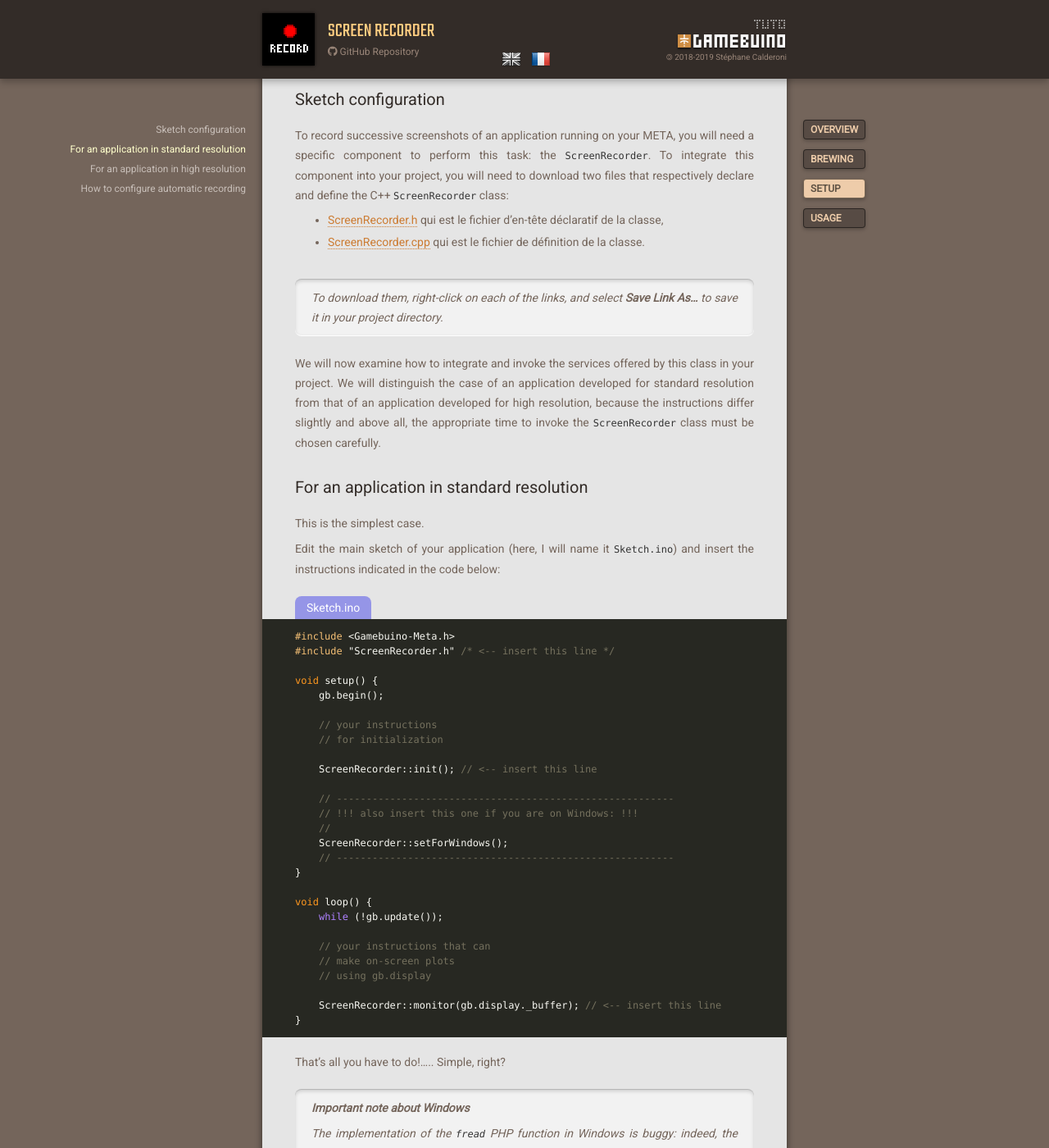
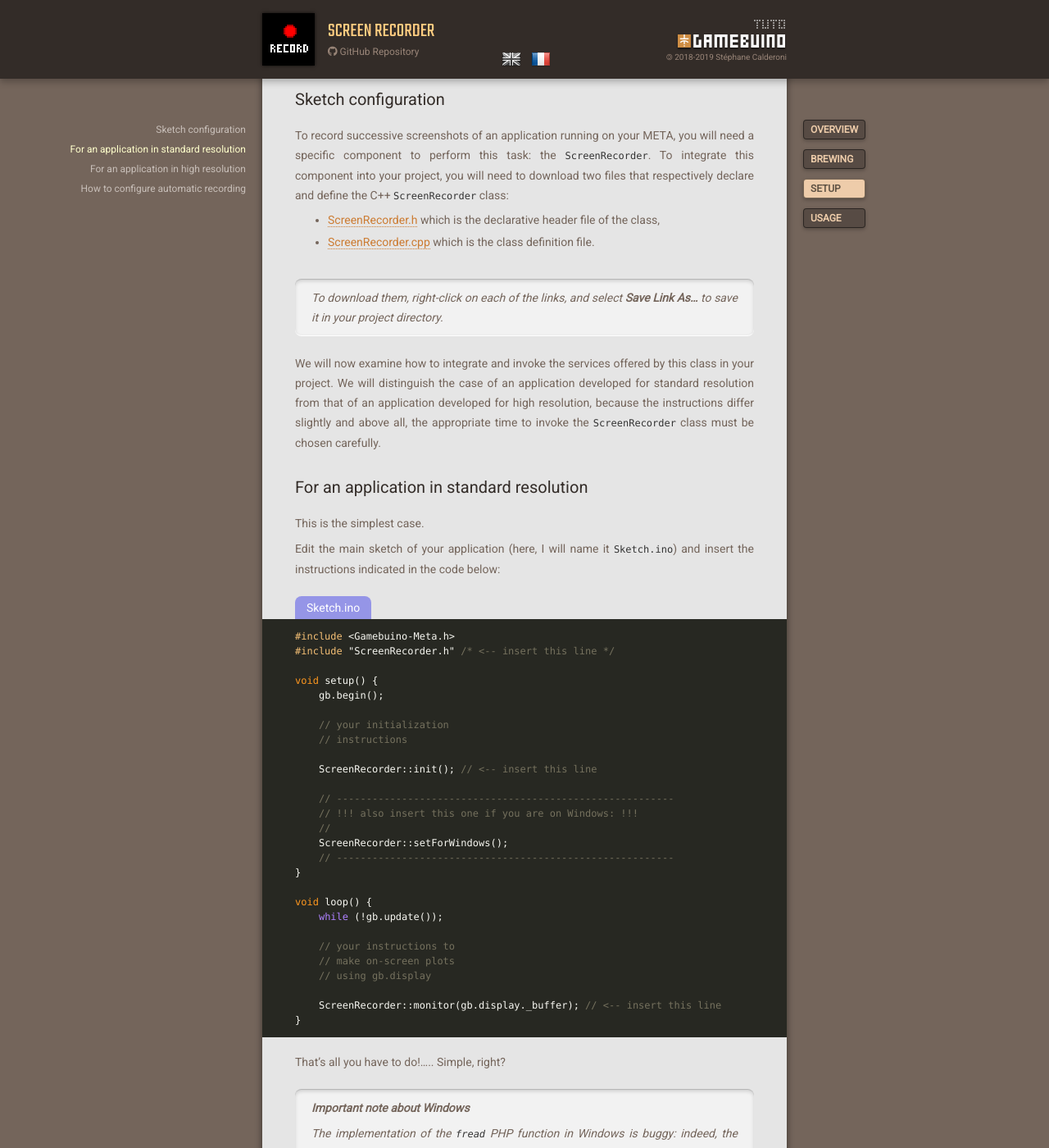
Before and after one commit to m1cr0lab-gamebuino/gb-meta-screen-recorder, a Jekyll site: the page built from docs/en/setup.md, in a window 1280 px wide and 1400 px high, scrolled down 215 px. Shown: the whole window at 82% size. Built offline with Jekyll 4.4.1, drawn with Linux system fonts in a browser that asks for light colours; nearby versions of some CDN libraries; grey boxes are pictures that could not be loaded.

Commit message:
minor fixes

```diff
--- a/docs/en/setup.md
+++ b/docs/en/setup.md
@@ -11,8 +11,8 @@ lang-ref: setup
 
 To record successive screenshots of an application running on your META, you will need a specific component to perform this task: the `ScreenRecorder`. To integrate this component into your project, you will need to download two files that respectively declare and define the C++ `ScreenRecorder` class:
 
-- [ScreenRecorder.h](https://raw.githubusercontent.com/iw4rr10r/gb-meta-screen-recorder/master/sources/ScreenRecorder.h) qui est le fichier d'en-tête déclaratif de la classe,
-- [ScreenRecorder.cpp](https://raw.githubusercontent.com/iw4rr10r/gb-meta-screen-recorder/master/sources/ScreenRecorder.cpp) qui est le fichier de définition de la classe.
+- [ScreenRecorder.h](https://raw.githubusercontent.com/iw4rr10r/gb-meta-screen-recorder/master/sources/ScreenRecorder.h) which is the declarative header file of the class,
+- [ScreenRecorder.cpp](https://raw.githubusercontent.com/iw4rr10r/gb-meta-screen-recorder/master/sources/ScreenRecorder.cpp) which is the class definition file.
 
 > To download them, right-click on each of the links, and select **Save Link As...** to save it in your project directory.
 
@@ -33,8 +33,8 @@ Edit the main sketch of your application (here, I will name it `Sketch.ino`) and
 void setup() {
     gb.begin();
 
-    // your instructions
-    // for initialization
+    // your initialization
+    // instructions
 
     ScreenRecorder::init(); // <-- insert this line
 
@@ -48,7 +48,7 @@ void setup() {
 void loop() {
     while (!gb.update());
 
-    // your instructions that can
+    // your instructions to
     // make on-screen plots
     // using gb.display
 
@@ -211,7 +211,7 @@ In addition, you can see that the `ScreenRecorder` is only invoked after the cur
 >
 > When initializing the `ScreenRecorder`, note that the height of the slices must necessarily be a non-zero power of `2`, whose maximum value is `16`... so only the values `2`, `4`, `8` and `16` will be taken into account. If you use a value greater than `16`, the recording will simply be disabled. And if you use a value lower than `16` which is not a power of `2`, you will get a rather strange recording...  <i class="far fa-smile"></i>
 >
-> I advise you to use the value `8` which only requires `2` x `2.5` = `5` kb in RAM.
+> I advise you to use the value `8` which only requires `2` x `2.5` = `5` KB in RAM.
 
 
 # How to configure automatic recording
```
Also changed, not shown: docs/en/index.md (+1 -1 lines), docs/en/usage.md (+6 -6 lines), 1 other file.
